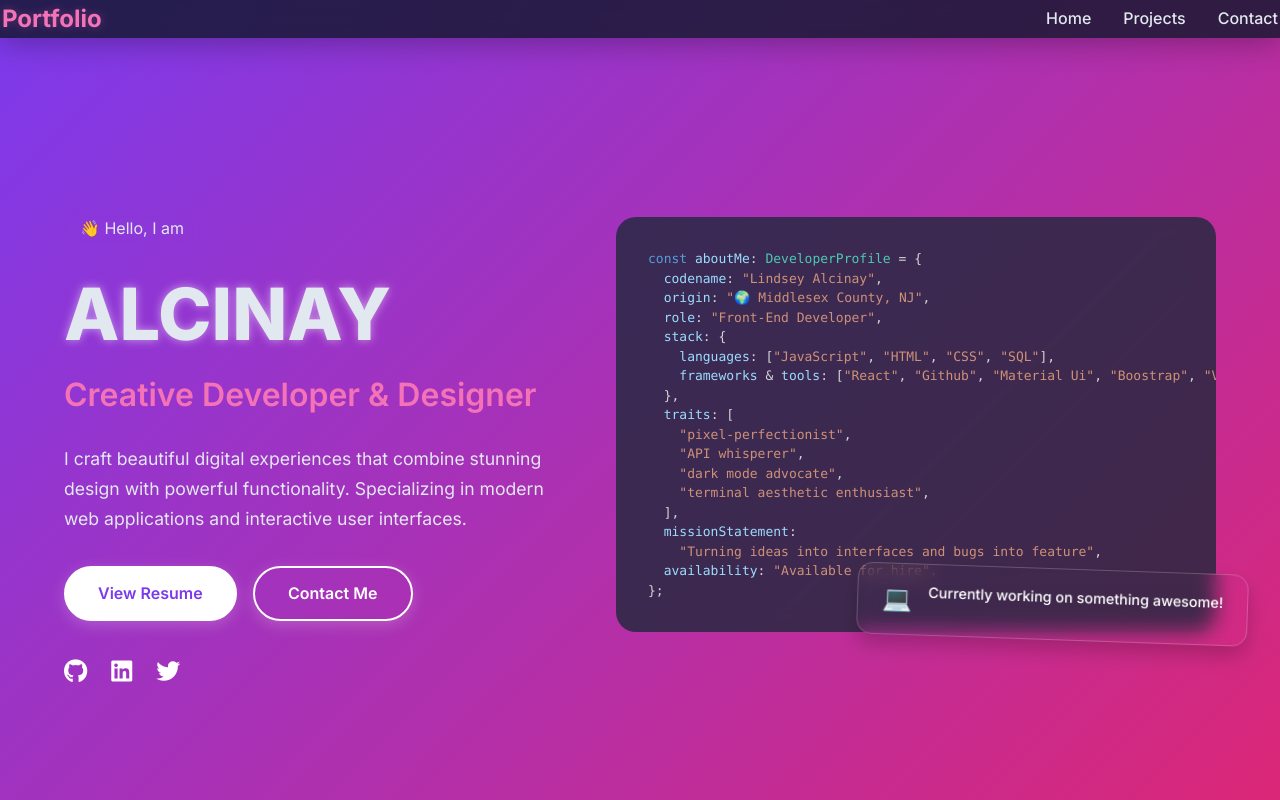
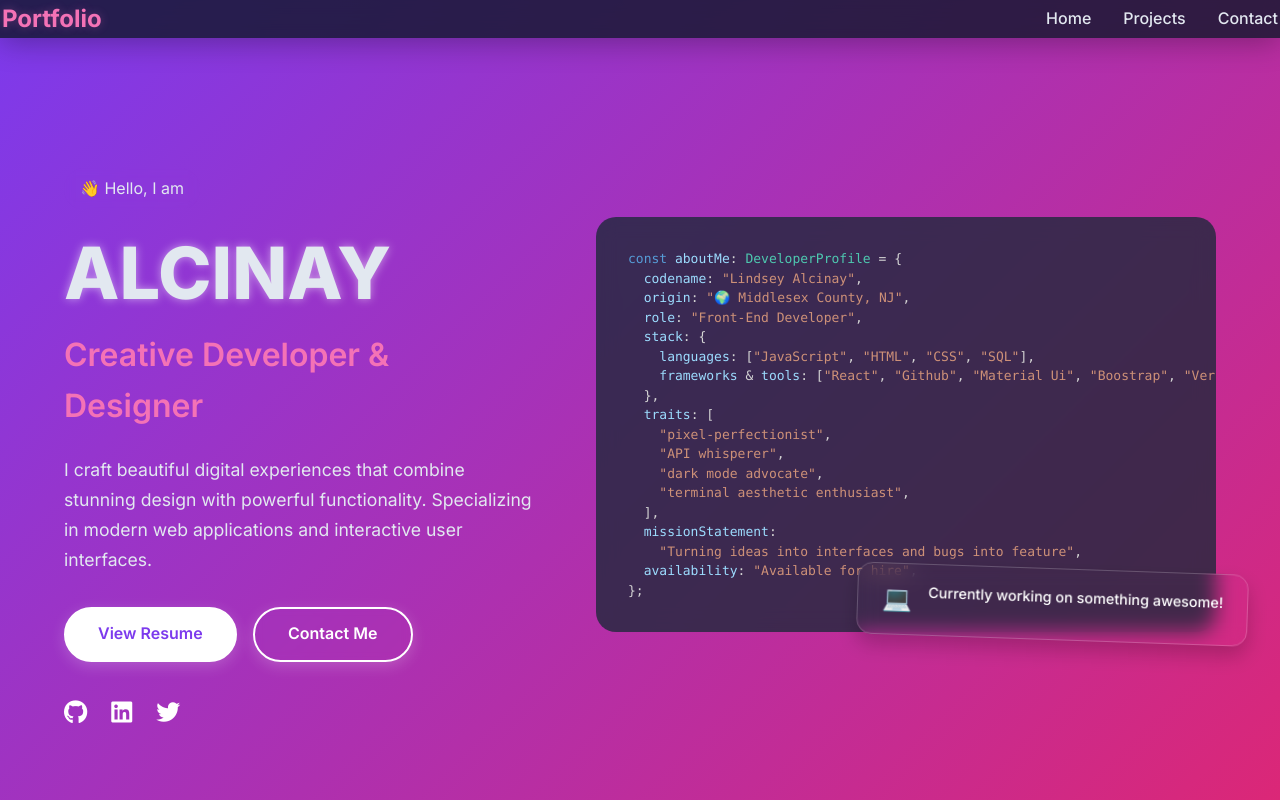
Before and after one commit to Lcw900/animation-personal-portfolio, a React (Vite) app: page / in a window 1280 px wide. Shown: the top 800 px of the page. Built offline with nearby package versions, Linux system fonts and the light colour scheme.

Commit message:
Add files via upload

```diff
--- a/src/Components/Hero/Hero.css
+++ b/src/Components/Hero/Hero.css
@@ -177,7 +177,7 @@
 .hero-image-container {
   flex: 1;
   position: relative;
-  max-width: 600px;
+  max-width: 620px;
 }
 
 .code-display {
```
